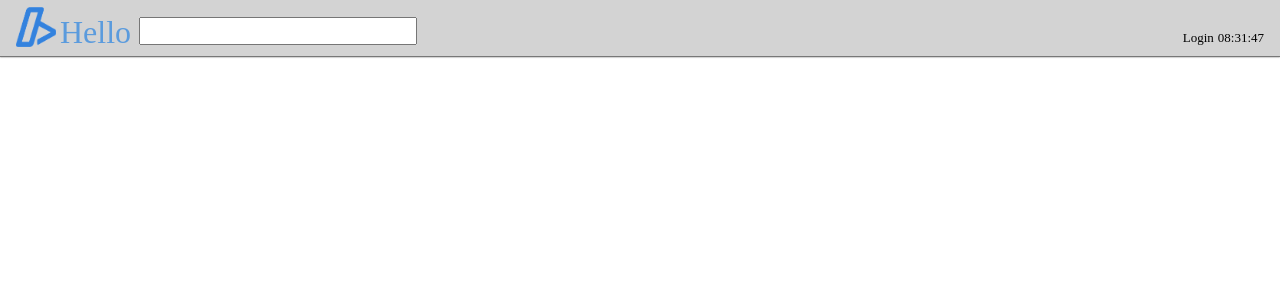
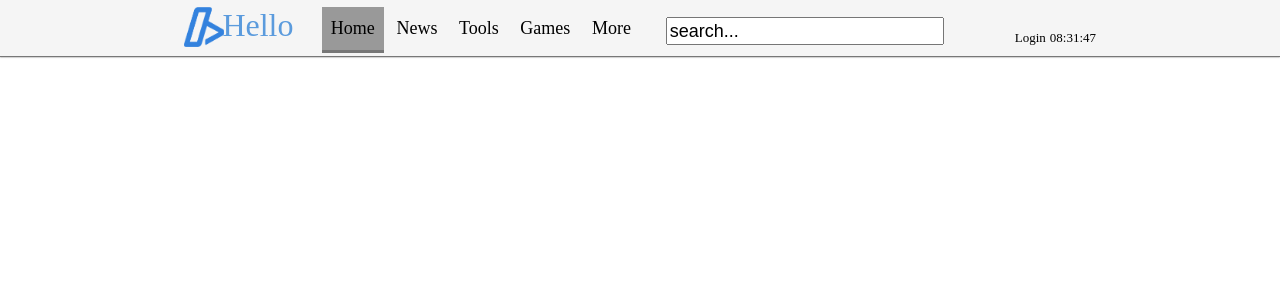
Before and after one commit to helloboy1991/OutHello, a Flask app: page / in a window 1280 px wide. Shown: the top 300 px of the page. Run offline with Flask 2, Linux system fonts and the light colour scheme; some libraries are stand-ins or nearby versions.

Commit message:
add nav bar

```diff
--- a/OutHello/static/index.css
+++ b/OutHello/static/index.css
@@ -10,14 +10,14 @@ body {
 	background: #fff;
 	border-bottom: 0.02em solid #777;
 	box-shadow: 0 0 0.1em #666;
-	background-color: lightgray;
+	background-color: whitesmoke;
 }
 
 .HeaderContainer {
 	height: 100%;
-	margin-left: 1em;
-	margin-right: 1em;
+	margin: 0 auto;
 	position: relative;
+	width: 57em;
 }
 
 .HeaderLeftContainer {
@@ -29,6 +29,7 @@ body {
 
 .HeaderLogo {
 	height: 2.5em;
+	position: absolute;
 }
 
 .HeaderSearchBox {
@@ -48,6 +49,8 @@ body {
 	font-size: xx-large;
 	vertical-align: bottom;
 	color: #5b9bdd;
+	position: absolute;
+	margin-left: 1.2em;
 }
 
 .HeaderRightContainer {
@@ -60,3 +63,42 @@ body {
 .HeaderRightItem {
 	font-size: small;
 }
+
+ul.NavItems {
+	list-style: none;
+	display: inline-block;
+	margin: 0 1em 0 6em;
+}
+
+ul.NavItems > li {
+	float: left;
+	position: relative;
+	padding: 0.6em 0.5em;
+	font-size: large;
+	margin: 0 0.1em;
+}
+
+ul.NavItems > li:hover,
+ul.NavItems > li.Active {
+	background-color: #999999;
+	border-bottom-style: solid;
+    border-bottom-color: #777777;
+}
+
+ul.NavItems > li > a {
+	color: unset;
+	text-decoration: unset;
+}
+
+div.WelcomeContainer {
+	text-align: center;
+	width: 35em;
+	height: 12em;
+	left: 0;
+	right: 0;
+	margin: 15em auto;
+}
+
+div.WelcomeContainer > a {
+	font-style: italic;
+}
--- a/OutHello/static/index.js
+++ b/OutHello/static/index.js
@@ -16,5 +16,14 @@ window.onload = function() {
 		setTimeout(ShowTime, 1000);
 	}
 
-	window.setTimeout(ShowTime, 1000);
+	function HiddenWelcom() {
+		$("#welcome-panel").hide();
+	}
+
+	$("#search-input").click(function(){
+		$("#search-input").val("");
+	});
+
+	ShowTime();
+	window.setTimeout(HiddenWelcom, 2000);
 }
--- a/OutHello/templates/index.html
+++ b/OutHello/templates/index.html
@@ -4,6 +4,9 @@
     <title>Out Hello to the world!</title>
     <link rel="shortcut icon" href="{{ url_for('static', filename='imgs/favicon.ico') }}">
     <link type="text/css" rel="stylesheet" href="{{ url_for('static', filename='index.css') }}">
+    <script src="http://code.jquery.com/jquery-3.2.1.min.js"
+  			integrity="sha256-hwg4gsxgFZhOsEEamdOYGBf13FyQuiTwlAQgxVSNgt4="
+  			crossorigin="anonymous"></script>
     <script type="text/javascript" src="{{ url_for('static', filename='index.js') }}"></script>
 </head>
 <body>
@@ -12,8 +15,16 @@
     		<div class="HeaderLeftContainer">
     			<img class="HeaderLogo" src="{{ url_for('static', filename='imgs/logo.png') }}">
     			<span class="HeaderTitle">Hello</span>
-    			<form class="HeaderSearchBox">
-    				<input id="search-input" type="text" name="search">
+    			<ul class="NavItems">
+    				<li class="Active"><a href="/">Home</a></li>
+    				<li>News</li>
+    				<li>Tools</li>
+    				<li>Games</li>
+    				<li>More</li>
+    			</ul>
+    			<form class="HeaderSearchBox" action="http://www.baidu.com/baidu" target="_blank">
+    				<input type="hidden" name="tn" value="baidu">
+    				<input id="search-input" type="text" name="word" value="search...">
     			</form>
     		</div>
     		<div class="HeaderRightContainer">
@@ -22,5 +33,12 @@
     		</div>
     	</div>
     </div>
+    <div class="MainContainer">
+    	<div id="welcome-panel" class="WelcomeContainer">
+    		<h1>Welcome!</h1>
+    		<h2>Let's out hello to the world!</h2>
+    		<a href="/">You can set this simple page as your first page to Internet.</a>
+    	</div>
+    </div>
 </body>
 </html>
```
